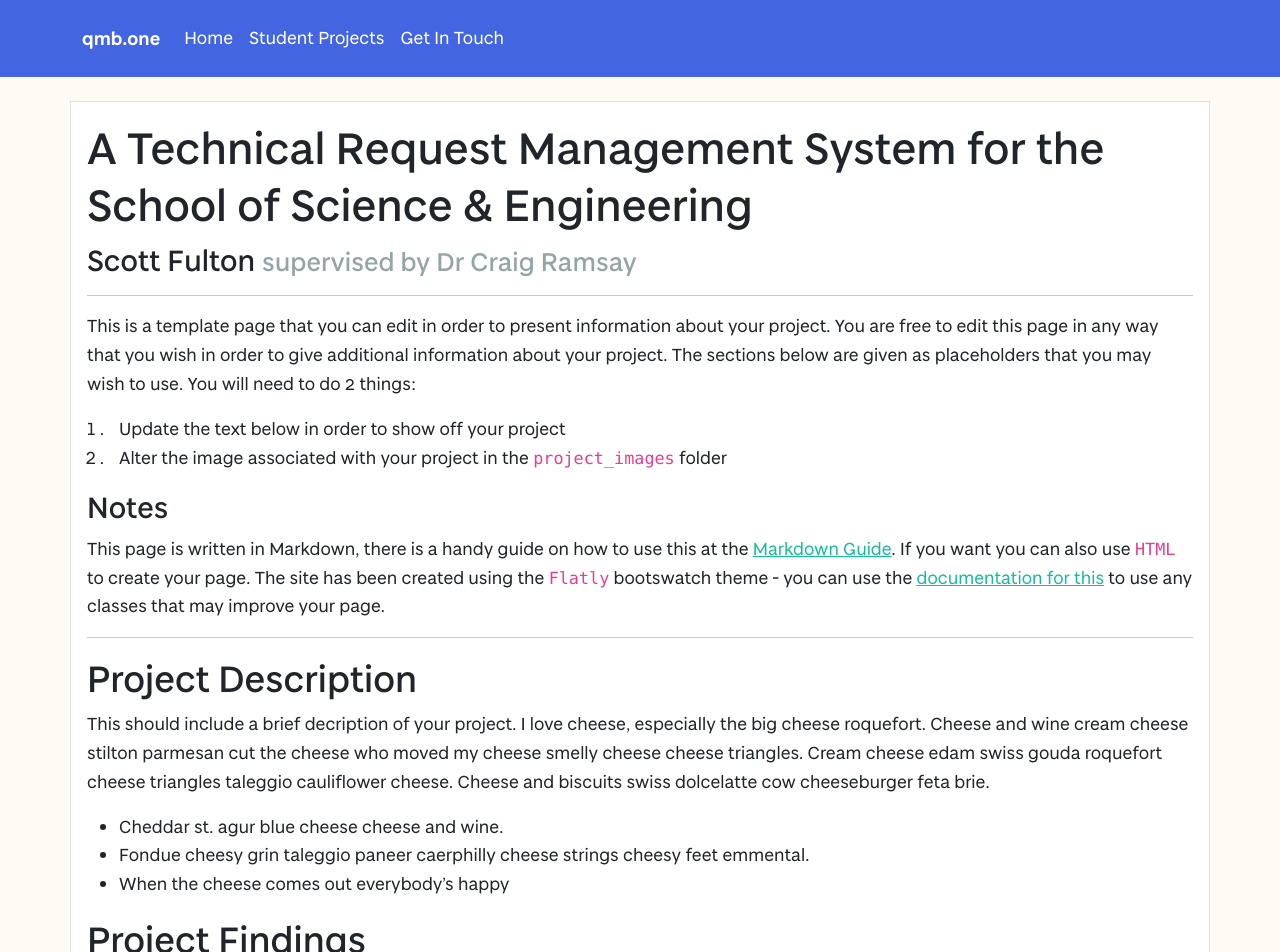
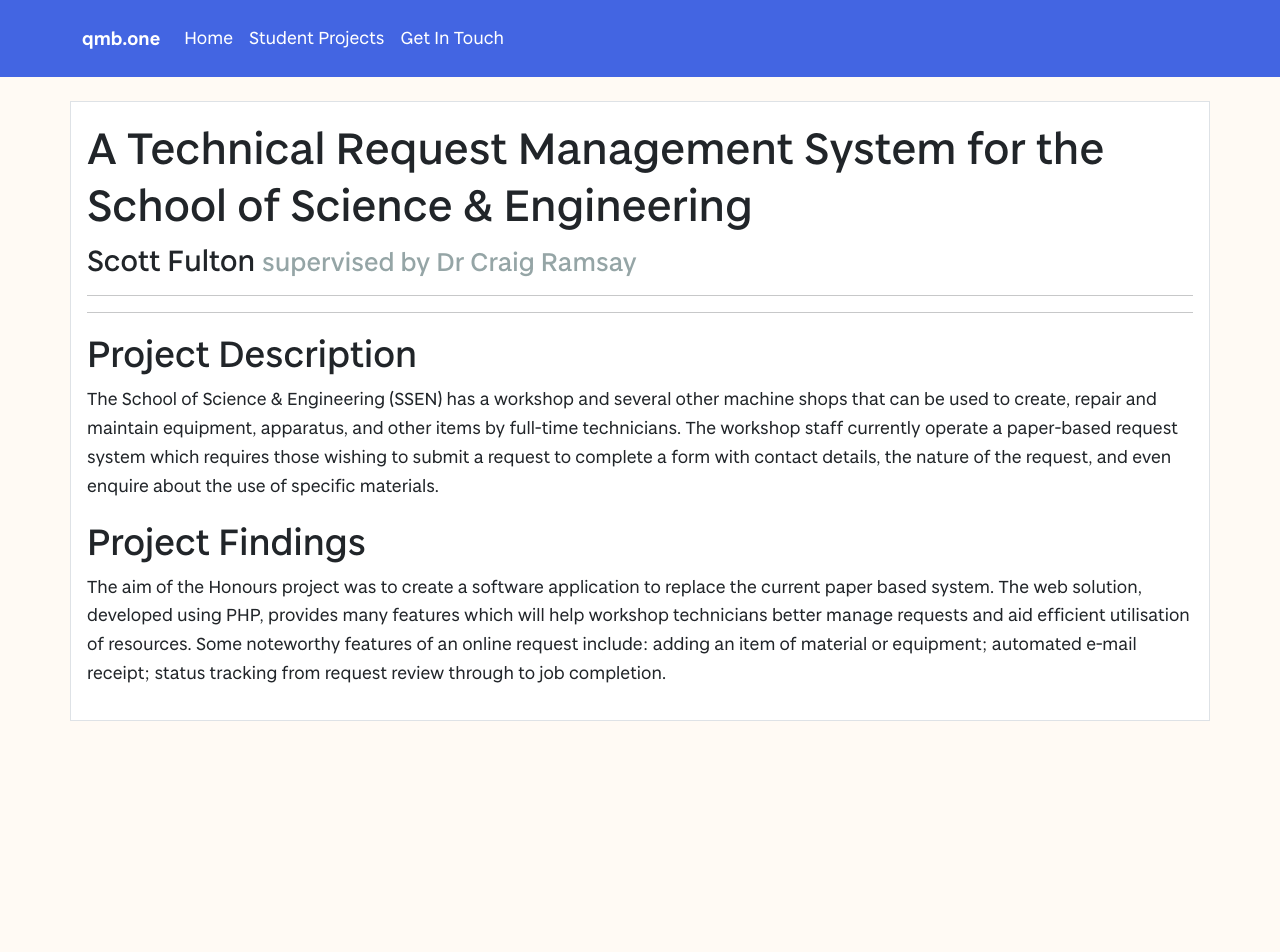
Before and after one commit to vivienprk/degree-show-2022, a Jekyll site: the page built from projects/ScottFulton.md, in a window 1280 px wide and 1400 px high. Shown: the top 952 px of the window. Built offline with Jekyll 4.4.1, drawn with Linux system fonts in a browser that asks for light colours; some of the changed text lies outside the part shown.

Commit message:
Update scottfulton.md

```diff
--- a/projects/ScottFulton.md
+++ b/projects/ScottFulton.md
@@ -7,30 +7,13 @@ projectImage: "sampleImage.jpg"
 
 ---
 
-This is a template page that you can edit in order to present information about your project. You are free to edit this page in any way that you wish in order to give additional information about your project. The sections below are given as placeholders that you may wish to use. You will need to do 2 things:
-
-1. Update the text below in order to show off your project
-2. Alter the image associated with your project in the `project_images` folder
-
-### Notes
-This page is written in Markdown, there is a handy guide on how to use this at the [Markdown Guide](https://www.markdownguide.org/cheat-sheet/). If you want you can also use `HTML` to create your page. The site has been created using the `Flatly` bootswatch theme - you can use the [documentation for this](https://bootswatch.com/flatly/) to use any classes that may improve your page.
-
 <hr>
 
 ## Project Description
-This should include a brief decription of your project. I love cheese, especially the big cheese roquefort. Cheese and wine cream cheese stilton parmesan cut the cheese who moved my cheese smelly cheese cheese triangles. Cream cheese edam swiss gouda roquefort cheese triangles taleggio cauliflower cheese. Cheese and biscuits swiss dolcelatte cow cheeseburger feta brie.
+The School of Science & Engineering (SSEN) has a workshop and several other machine shops that can be used to create, repair and maintain equipment, apparatus, and other items by full-time technicians.
+The workshop staff currently operate a paper-based request system which requires those wishing to submit a request to complete a form with contact details, the nature of the request, and even enquire about the use of specific materials.
 
-- Cheddar st. agur blue cheese cheese and wine.
-- Fondue cheesy grin taleggio paneer caerphilly cheese strings cheesy feet emmental.
-- When the cheese comes out everybody's happy
 
 ## Project Findings
-This section should talk about the main findings of your project and the key parts that you want to show off.
-
-## Project Media
-If you are really keen you can also create a video to demonstrate your project and embed this in the page. An example of a youTube video being embedded is below. You will want to change the width of this to be 100% and put the height as something around 500.
-
-
-<iframe width="100%" height="500" src="https://www.youtube.com/embed/YUEaupJk5AI" title="YouTube video player" frameborder="0" allow="accelerometer; autoplay; clipboard-write; encrypted-media; gyroscope; picture-in-picture" allowfullscreen></iframe>
-
-Cheddar st. agur blue cheese cheese and wine. Fondue cheesy grin taleggio paneer caerphilly cheese strings cheesy feet emmental. When the cheese comes out everybody's happy
+The aim of the Honours project was to create a software application to replace the current paper based system.  The web solution, developed using PHP, provides many features which will help workshop technicians better manage requests and aid efficient utilisation of resources.
+Some noteworthy features of an online request include: adding an item of material or equipment; automated e-mail receipt; status tracking from request review through to job completion.
```
